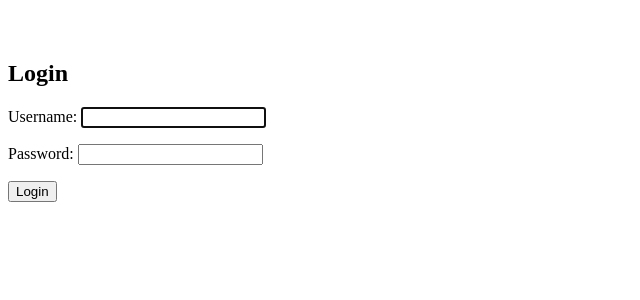
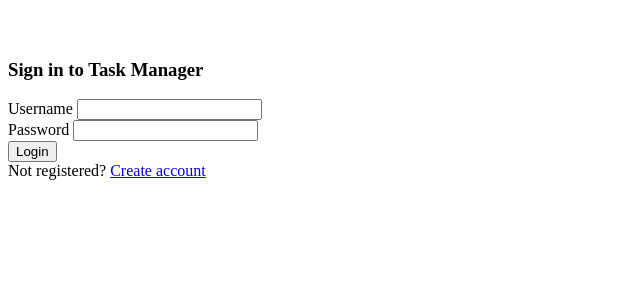
Before and after one commit to Kapo179/django-taskmanager, a Django app: page /accounts/login/ in a window 1280 px wide. Shown: the top 300 px of the page, without its empty margins (0-640 px from the left). Run offline with Django 5.2, Linux system fonts and the light colour scheme.

Commit message:
Django Test fix: Signup.html now setup for our New Signup functionality, this allows new User sign-up. Login Page updated, with a sign-up button to allow new signups

```diff
--- a/taskmanager/accounts/views.py
+++ b/taskmanager/accounts/views.py
@@ -1,14 +1,14 @@
 from django.shortcuts import render, redirect
 from django.contrib.auth import login
-from django.contrib.auth.forms import UserCreationForm
+from .forms import CustomUserCreationForm
 
 def signup(request):
     if request.method == 'POST':
-        form = UserCreationForm(request.POST)
+        form = CustomUserCreationForm(request.POST)
         if form.is_valid():
             user = form.save()
             login(request, user)
             return redirect('board')
     else:
-        form = UserCreationForm()
+        form = CustomUserCreationForm()
     return render(request, 'registration/signup.html', {'form': form})
--- a/templates/registration/login.html
+++ b/templates/registration/login.html
@@ -1,12 +1,34 @@
 {% extends 'base.html' %}
 
 {% block content %}
-<div class="login-form">
-    <h2>Login</h2>
-    <form method="post">
-        {% csrf_token %}
-        {{ form.as_p }}
-        <button type="submit">Login</button>
-    </form>
+<div id="auth-modal" class="auth-modal">
+    <div class="modal-wrapper">
+        <!--This is initial modal box that contains the login form-->
+        <!--TODO: Utilise similar modal CSS used in New Task Modal-->
+        <div class="modal-box">
+            <div class="modal-header">
+                <h3>Sign in to Task Manager</h3>
+            </div>
+            <div class="modal-body">
+                <form method="post" action="{% url 'login' %}">
+                    {% csrf_token %}
+                    <div class="form-group">
+                        <label for="username">Username</label>
+                        <input type="text" name="username" required>
+                    </div>
+                    <div class="form-group">
+                        <label for="password">Password</label>
+                        <input type="password" name="password" required>
+                    </div>
+                    <button type="submit">Login</button>
+                    <!--This allows the users to sign up if they don't have an account-->
+                    <div class="signup-link">
+                        Not registered? <a href="{% url 'signup' %}">Create account</a>
+                    </div>
+                </form>
+            </div>
+        </div>
+    </div>
 </div>
+
 {% endblock %}
```
Also changed, not shown: taskmanager/accounts/forms.py (added, +7 -0 lines), templates/registration/signup.html (added, +25 -0 lines).
